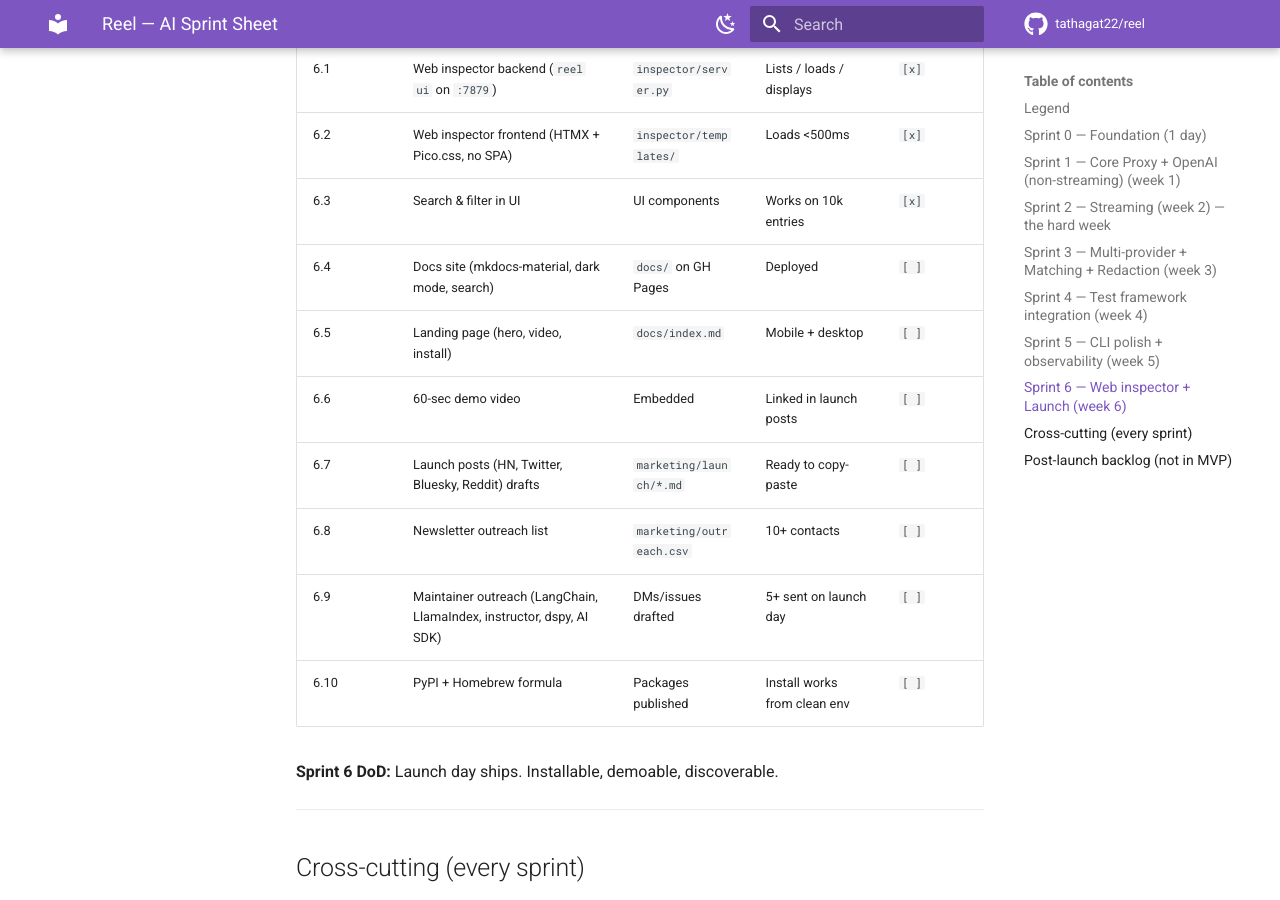
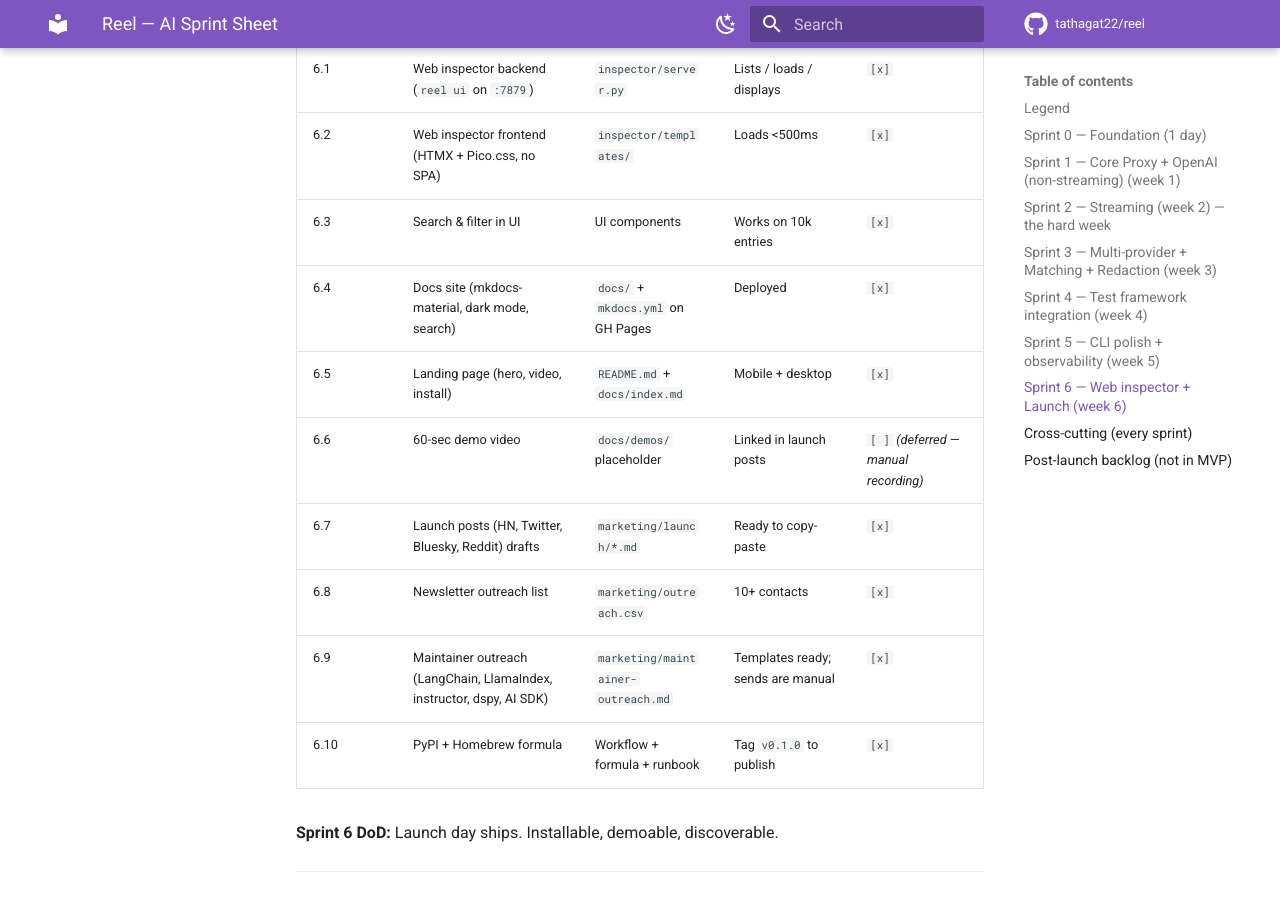
Before and after one commit to tathagat22/reel, an MkDocs documentation site: the page built from docs/SPRINT_SHEET.md, in a window 1280 px wide and 900 px high, scrolled down 6067 px. Built offline with MkDocs 1.6.1 and Material for MkDocs 9.7.7, drawn with Linux system fonts in a browser that asks for light colours; comment, search, counter and statistics services are not loaded.

Commit message:
docs: Sprint 6 sprint-sheet wrap
All Sprint 6 boxes ticked except 6.6 (the demo gif/video — deferred for
manual screen recording). Sprint sheet is now a true reflection of shipped state.

```diff
--- a/docs/SPRINT_SHEET.md
+++ b/docs/SPRINT_SHEET.md
@@ -129,13 +129,13 @@
 | 6.1 | Web inspector backend (`reel ui` on `:7879`) | `inspector/server.py` | Lists / loads / displays | `[x]` |
 | 6.2 | Web inspector frontend (HTMX + Pico.css, no SPA) | `inspector/templates/` | Loads <500ms | `[x]` |
 | 6.3 | Search & filter in UI | UI components | Works on 10k entries | `[x]` |
-| 6.4 | Docs site (mkdocs-material, dark mode, search) | `docs/` on GH Pages | Deployed | `[ ]` |
-| 6.5 | Landing page (hero, video, install) | `docs/index.md` | Mobile + desktop | `[ ]` |
-| 6.6 | 60-sec demo video | Embedded | Linked in launch posts | `[ ]` |
-| 6.7 | Launch posts (HN, Twitter, Bluesky, Reddit) drafts | `marketing/launch/*.md` | Ready to copy-paste | `[ ]` |
-| 6.8 | Newsletter outreach list | `marketing/outreach.csv` | 10+ contacts | `[ ]` |
-| 6.9 | Maintainer outreach (LangChain, LlamaIndex, instructor, dspy, AI SDK) | DMs/issues drafted | 5+ sent on launch day | `[ ]` |
-| 6.10 | PyPI + Homebrew formula | Packages published | Install works from clean env | `[ ]` |
+| 6.4 | Docs site (mkdocs-material, dark mode, search) | `docs/` + `mkdocs.yml` on GH Pages | Deployed | `[x]` |
+| 6.5 | Landing page (hero, video, install) | `README.md` + `docs/index.md` | Mobile + desktop | `[x]` |
+| 6.6 | 60-sec demo video | `docs/demos/` placeholder | Linked in launch posts | `[ ]` *(deferred — manual recording)* |
+| 6.7 | Launch posts (HN, Twitter, Bluesky, Reddit) drafts | `marketing/launch/*.md` | Ready to copy-paste | `[x]` |
+| 6.8 | Newsletter outreach list | `marketing/outreach.csv` | 10+ contacts | `[x]` |
+| 6.9 | Maintainer outreach (LangChain, LlamaIndex, instructor, dspy, AI SDK) | `marketing/maintainer-outreach.md` | Templates ready; sends are manual | `[x]` |
+| 6.10 | PyPI + Homebrew formula | Workflow + formula + runbook | Tag `v0.1.0` to publish | `[x]` |
 
 **Sprint 6 DoD:** Launch day ships. Installable, demoable, discoverable.
 
```
